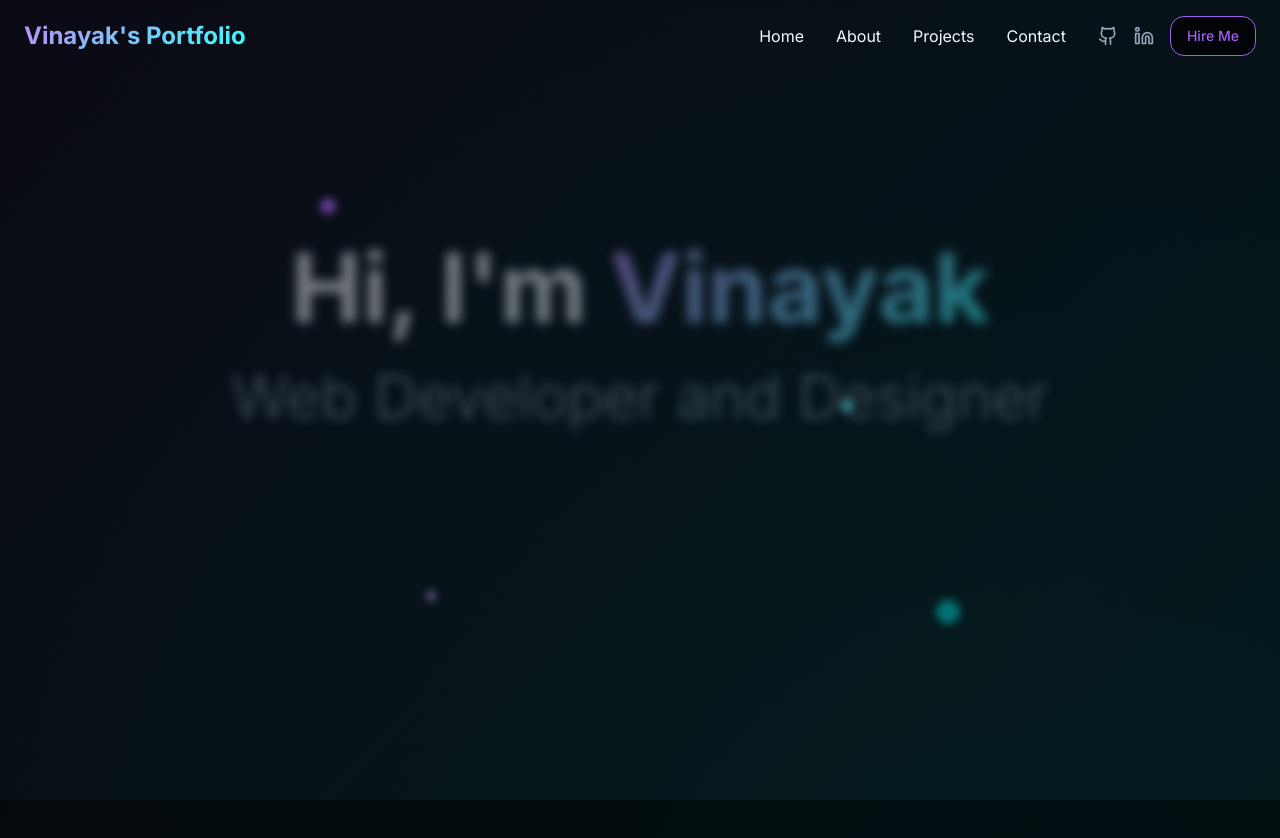
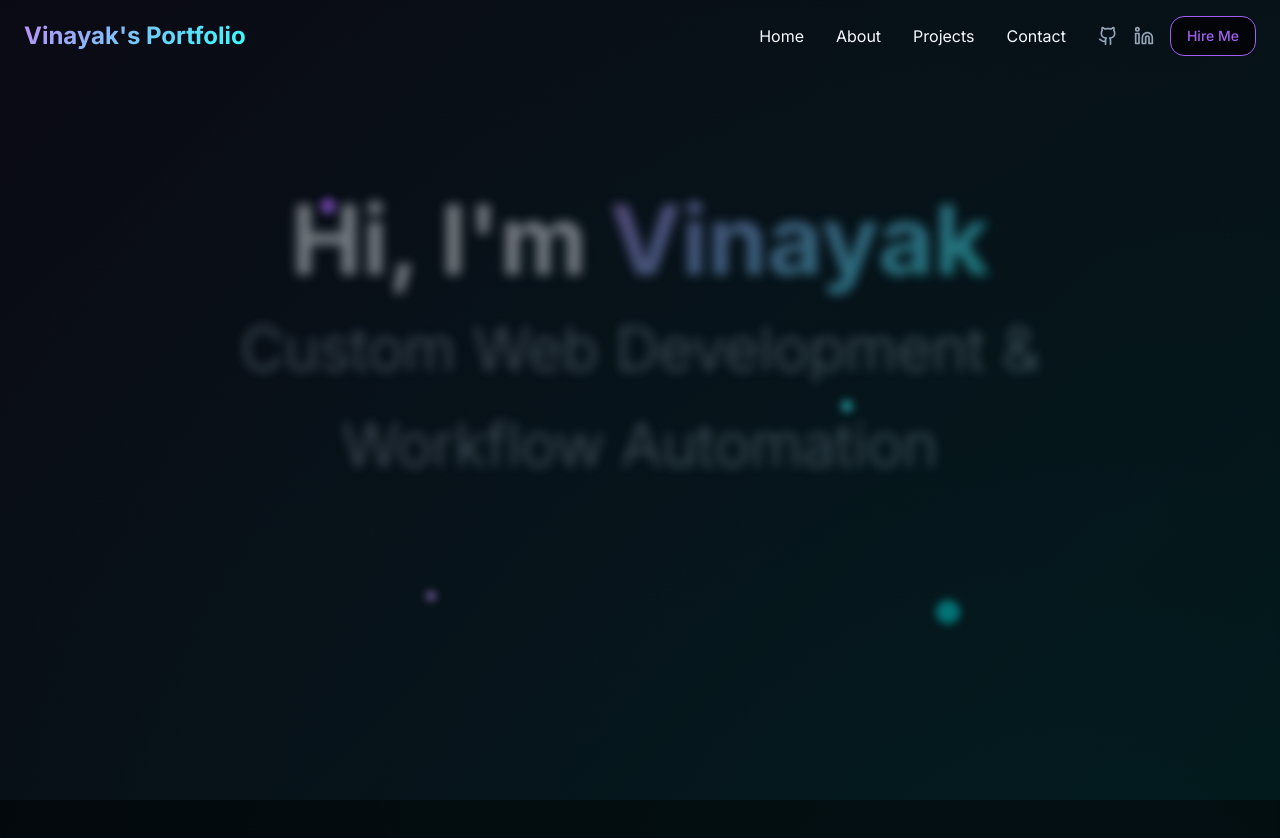
Before and after one commit to AetherLapse/portfolio, a React (Vite) app: page / in a window 1280 px wide. Shown: the top 838 px of the page. Built offline with nearby package versions, Linux system fonts and the light colour scheme.

Commit message:
renamed:    dist/assets/index-KZZICZ3y.js -> dist/assets/index-DRvAurBR.js 	modified:   dist/index.html 	modified:   src/components/HeroSection.tsx

```diff
--- a/src/components/HeroSection.tsx
+++ b/src/components/HeroSection.tsx
@@ -112,7 +112,7 @@ const HeroSection = () => {
             <span className="cyber-text">Vinayak</span>
             <br />
             <span className="text-3xl md:text-5xl lg:text-6xl font-light text-muted-foreground">
-              Web Developer and Designer
+              Custom Web Development & Workflow Automation
             </span>
           </h1>
 
```
Also changed, not shown: 3 other files (tests, documents, lock files or other folders).
